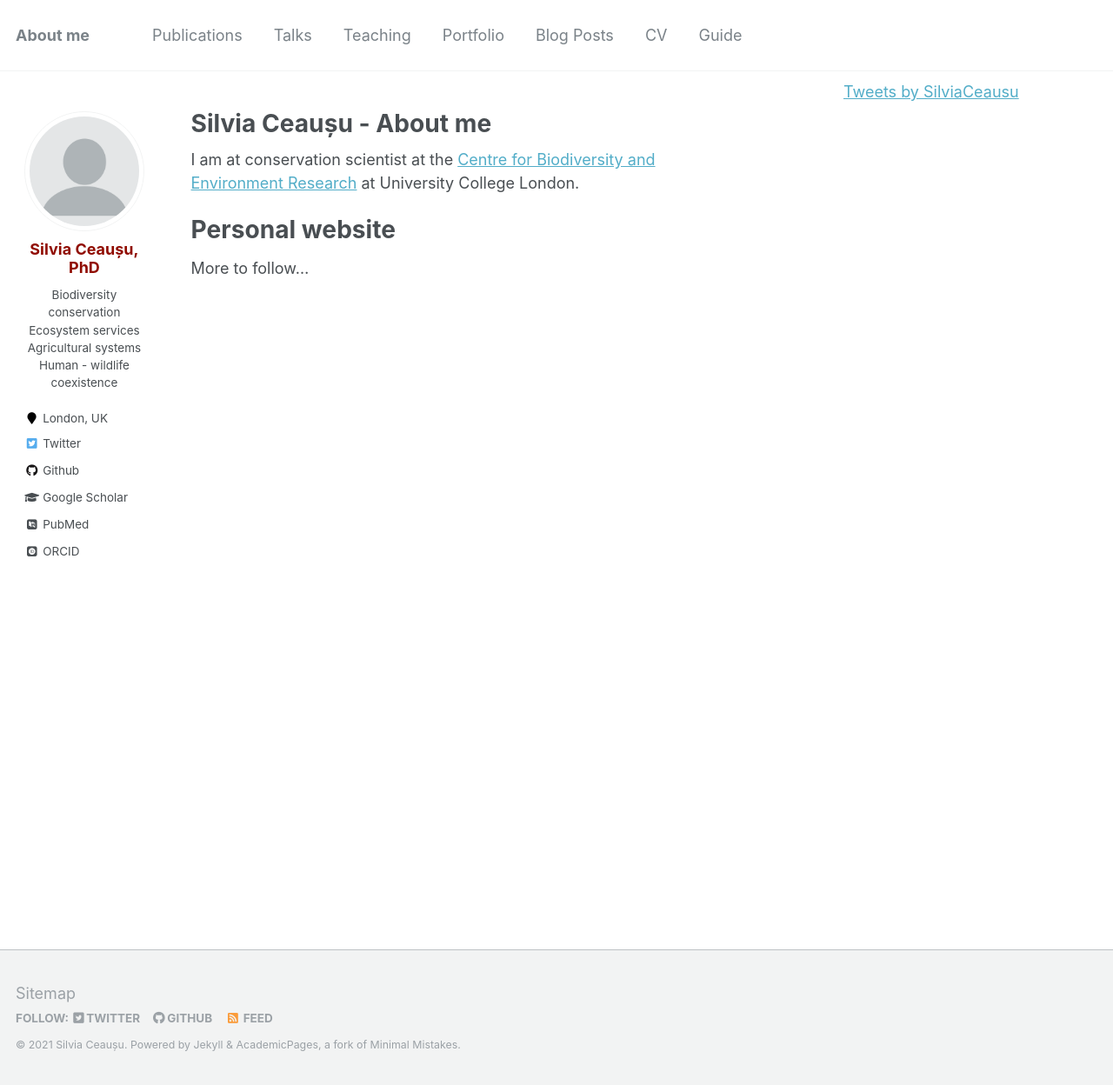
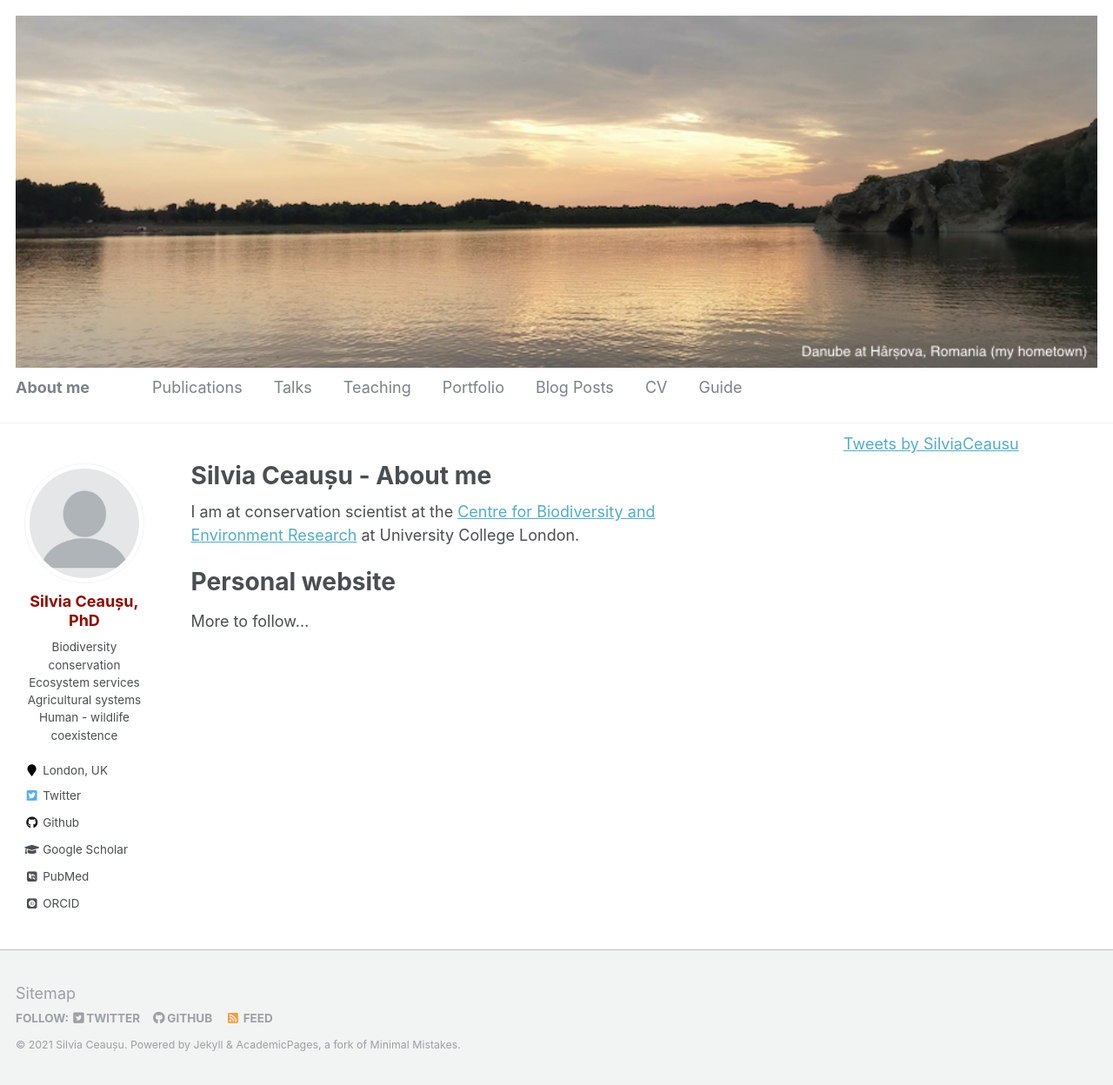
Before and after one commit to SilviaCeausu/SilviaCeausu.github.io, a Jekyll site: the page built from _pages/about.md, in a window 1280 px wide and 1248 px high. Shown: the whole window at 87% size. Built offline with Jekyll 4.4.1, drawn with Linux system fonts in a browser that asks for light colours; some web fonts are replaced; comment, search, counter and statistics services are not loaded.

Commit message:
Update masthead.html

```diff
--- a/_includes/masthead.html
+++ b/_includes/masthead.html
@@ -2,7 +2,7 @@
 
 <div class="masthead">
   <div class="masthead__inner-wrap">
-    <div <img src="/images/danube_website.png" alt="danube" width="100%" height="100">
+    <img src="/images/danube_website.png" alt="danube" width="100%" height="100">
       <div class="masthead__menu">
         <nav id="site-nav" class="greedy-nav">
           <button><div class="navicon"></div></button>
@@ -20,6 +20,5 @@
           <ul class="hidden-links hidden"></ul>
         </nav>
       </div>
-    </div>
   </div>
 </div>
```
